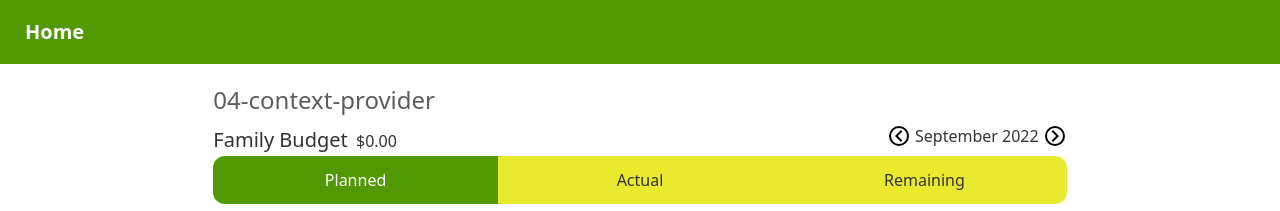
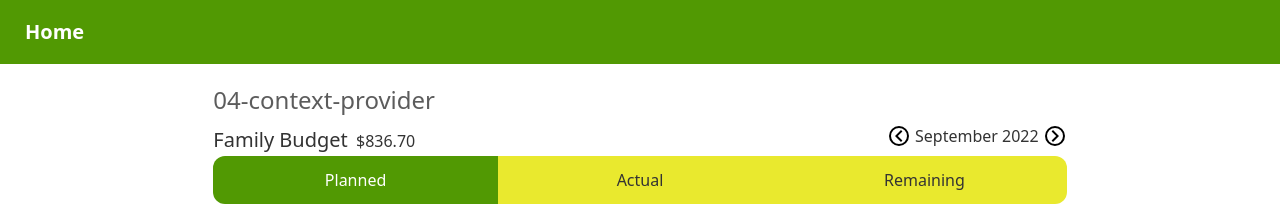
Before and after one commit to robhicks/react-state-management, a React (Vite) app: page /03-context-provider in a window 1280 px wide. Shown: the top 211 px of the page. Built offline with nearby package versions, Linux system fonts and the light colour scheme.

Commit message:
compute remainder at top of budget

```diff
--- a/src/context-provider/BudgetProvider.jsx
+++ b/src/context-provider/BudgetProvider.jsx
@@ -2,6 +2,7 @@
 import React, { createContext, useContext, useEffect, useState } from 'react'
 import { copy, reducer, uuid, getCategoryData, getItemData, getTransactionData } from '../utils'
 import getModel from '../utils/budget-model-generator'
+import { amountCalculator } from '../utils/budget-utils'
 
 export const model = getModel()
 
@@ -15,7 +16,15 @@ export const BudgetProvider = ({ children }) => {
     const month = d.getMonth()
     const year = d.getFullYear()
     const currentBudget = budget.monthlyBudgets.find((mb) => mb.month === month && mb.year === year)
-    setBudget({ ...budget, currentBudget })
+    if (currentBudget) {
+      amountCalculator(currentBudget)
+      budget.planned = currentBudget.planned
+      budget.actual = currentBudget.actual
+      budget.remaining = currentBudget.remaining
+      setBudget({ ...budget, currentBudget })
+    } else {
+      setBudget({ ...budget, currentBudget, remaining: 0 })
+    }
   }, [budget.currentDate, budget.monthlyBudgets])
 
   const addMonthlyBudget = (bud) => {
--- a/src/custom-hook/useBudget.js
+++ b/src/custom-hook/useBudget.js
@@ -1,5 +1,6 @@
 import { useEffect, useState } from 'react'
 import getModel from '../utils/budget-model-generator'
+import { amountCalculator } from '../utils/budget-utils'
 
 const model = getModel()
 
@@ -11,7 +12,15 @@ export default () => {
     const month = d.getMonth()
     const year = d.getFullYear()
     const currentBudget = budget.monthlyBudgets.find((mb) => mb.month === month && mb.year === year)
-    setBudget({ ...budget, currentBudget })
+    if (currentBudget) {
+      amountCalculator(currentBudget)
+      budget.planned = currentBudget.planned
+      budget.actual = currentBudget.actual
+      budget.remaining = currentBudget.remaining
+      setBudget({ ...budget, currentBudget })
+    } else {
+      setBudget({ ...budget, currentBudget, remaining: 0 })
+    }
   }, [budget.currentDate, budget.monthlyBudgets])
 
   return {
--- a/src/mobx/Budget.jsx
+++ b/src/mobx/Budget.jsx
@@ -1,4 +1,4 @@
-import React, { useState } from 'react'
+import React, { useEffect, useState } from 'react'
 import BudgetDatePicker from '../common/BudgetDatePicker'
 import ActivityFilter from '../common/ActivityFilter'
 import MonthlyBudgets from './MonthlyBudgets'
@@ -10,12 +10,30 @@ import { currency } from '../utils'
 const Budget = observer(() => {
   const [budget] = useState(store)
 
+  const [remaining, setRemaining] = useState(0)
+
+  useEffect(() => {
+    const month = budget?.currentDate.getMonth()
+    const year = budget?.currentDate.getFullYear()
+    const monthlyBudget = budget.monthlyBudgets.find((mb) => mb.month === month && mb.year === year)
+    if (monthlyBudget) {
+      const planned = monthlyBudget.planned
+      const actual = monthlyBudget.actual
+      const remains = planned - actual
+      setRemaining(remains)
+    } else {
+      setRemaining(0)
+    }
+  }, [budget?.currentDate])
+
   const nameChangeHandler = (val) => budget.changeBudgetName(val)
+
+  console.log('budget', budget)
 
   return (
     <div className="h-full">
       <div className="flex justify-between items-center">
-        <div><InPlaceEditor setValue={nameChangeHandler} value={budget.name} /> {currency(budget.remaining)}</div>
+        <div><InPlaceEditor setValue={nameChangeHandler} value={budget.name} /> {currency(remaining)}</div>
         <BudgetDatePicker currentDate={budget.currentDate} setCurrentDate={budget.setCurrentDate} />
       </div>
       <ActivityFilter active={budget.active} setActive={budget.setActive} />
--- a/src/mobx/BudgetModel.js
+++ b/src/mobx/BudgetModel.js
@@ -1,6 +1,7 @@
 import { makeAutoObservable } from 'mobx'
 import { copy, getCategoryData, getItemData, getTransactionData, reducer, uuid } from '../utils'
 import getModel from '../utils/budget-model-generator'
+import { amountCalculator } from '../utils/budget-utils'
 
 const model = getModel()
 
@@ -91,7 +92,9 @@ export class BudgetModel {
   }
 
   get currentMonthlyBudget () {
-    return this.monthlyBudgets.find((mb) => mb.month === this.currentMonth && mb.year === this.currentYear)
+    const monthlyBudget = this.monthlyBudgets.find((mb) => mb.month === this.currentMonth && mb.year === this.currentYear)
+    if (monthlyBudget) amountCalculator(monthlyBudget)
+    return monthlyBudget
   }
 
   get currentYear () {
--- a/src/recoil/Budget.jsx
+++ b/src/recoil/Budget.jsx
@@ -1,20 +1,32 @@
-import React, { useEffect } from 'react'
+import React, { useEffect, useState } from 'react'
 import BudgetDatePicker from '../common/BudgetDatePicker'
 import ActivityFilter from '../common/ActivityFilter'
 import { useRecoilState } from 'recoil'
 import budgetState from './budgetState'
 import MonthlyBudgets from './MonthlyBudgets'
 import InPlaceEditor from '../common/InPlaceEditor'
-import { currency } from '../utils'
+import { amountCalculator } from '../utils/budget-utils'
+import { copy, currency } from '../utils'
 
 const Budget = () => {
   const [budget, setBudget] = useRecoilState(budgetState)
+  const [remaining, setRemaining] = useState(0)
 
   useEffect(() => {
     const d = budget?.currentDate ? new Date(budget.currentDate) : new Date()
     const month = d.getMonth()
     const year = d.getFullYear()
     const currentBudget = budget.monthlyBudgets.find((mb) => mb.month === month && mb.year === year)
+    if (currentBudget) {
+      const mb = copy(currentBudget)
+      amountCalculator(mb)
+      const planned = mb.planned
+      const actual = mb.actual
+      const remaining = planned - actual
+      setRemaining(remaining)
+    } else {
+      setRemaining(0)
+    }
     setBudget({ ...budget, currentBudget })
   }, [budget.currentDate, budget.monthlyBudgets])
 
@@ -27,7 +39,7 @@ const Budget = () => {
   return (
     <div className="h-full">
       <div className="flex justify-between items-center">
-        <div><InPlaceEditor setValue={nameChangeHandler} value={budget.name} /> {currency(budget.remaining)}</div>
+        <div><InPlaceEditor setValue={nameChangeHandler} value={budget.name} /> {currency(remaining)}</div>
         <BudgetDatePicker currentDate={budget.currentDate} setCurrentDate={currentDateHandler} />
       </div>
       <ActivityFilter active={budget.active} setActive={activityHandler} />
--- a/src/reducer/reducer.js
+++ b/src/reducer/reducer.js
@@ -1,5 +1,6 @@
 import { copy, getItemData, getCategoryData, getTransactionData, reducer as amountReducer, uuid } from '../utils'
 import getModel from '../utils/budget-model-generator'
+import { amountCalculator } from '../utils/budget-utils'
 
 export const model = getModel()
 
@@ -90,7 +91,17 @@ const reducer = (state, action) => {
       return { ...state, active: action.active }
     }
     case 'SET_CURRENT_BUDGET': {
-      return { ...state, currentBudget: action.currentBudget }
+      const currentBudget = action.currentBudget
+      let planned = 0
+      let actual = 0
+      let remaining = 0
+      if (currentBudget) {
+        amountCalculator(currentBudget)
+        planned = currentBudget.planned
+        actual = currentBudget.actual
+        remaining = currentBudget.remaining
+      }
+      return { ...state, currentBudget: action.currentBudget, actual, planned, remaining }
     }
     case 'SET_CURRENT_DATE': {
       return { ...state, currentDate: action.date }
--- a/src/redux/budget-store.js
+++ b/src/redux/budget-store.js
@@ -2,6 +2,7 @@ import { createSlice, configureStore } from '@reduxjs/toolkit'
 import { copy, dateReviver, deserialize, getCategoryData, getItemData, getTransactionData, reducer, serialize, uuid } from '../utils'
 import add from 'date-fns/add'
 import getModel from '../utils/budget-model-generator'
+import { amountCalculator } from '../utils/budget-utils'
 
 const model = getModel()
 if (!model.active) model.active = 'planned'
@@ -115,7 +116,17 @@ const budgetSlice = createSlice({
       return ns
     },
     setCurrentMonthlyBudget (state, { payload }) {
-      return { ...state, currentMonthlyBudget: payload }
+      const currentBudget = copy(payload)
+      let planned = 0
+      let actual = 0
+      let remaining = 0
+      if (currentBudget) {
+        amountCalculator(currentBudget)
+        planned = currentBudget.planned
+        actual = currentBudget.actual
+        remaining = currentBudget.remaining
+      }
+      return { ...state, currentBudget, actual, planned, remaining }
     }
   }
 })
```
